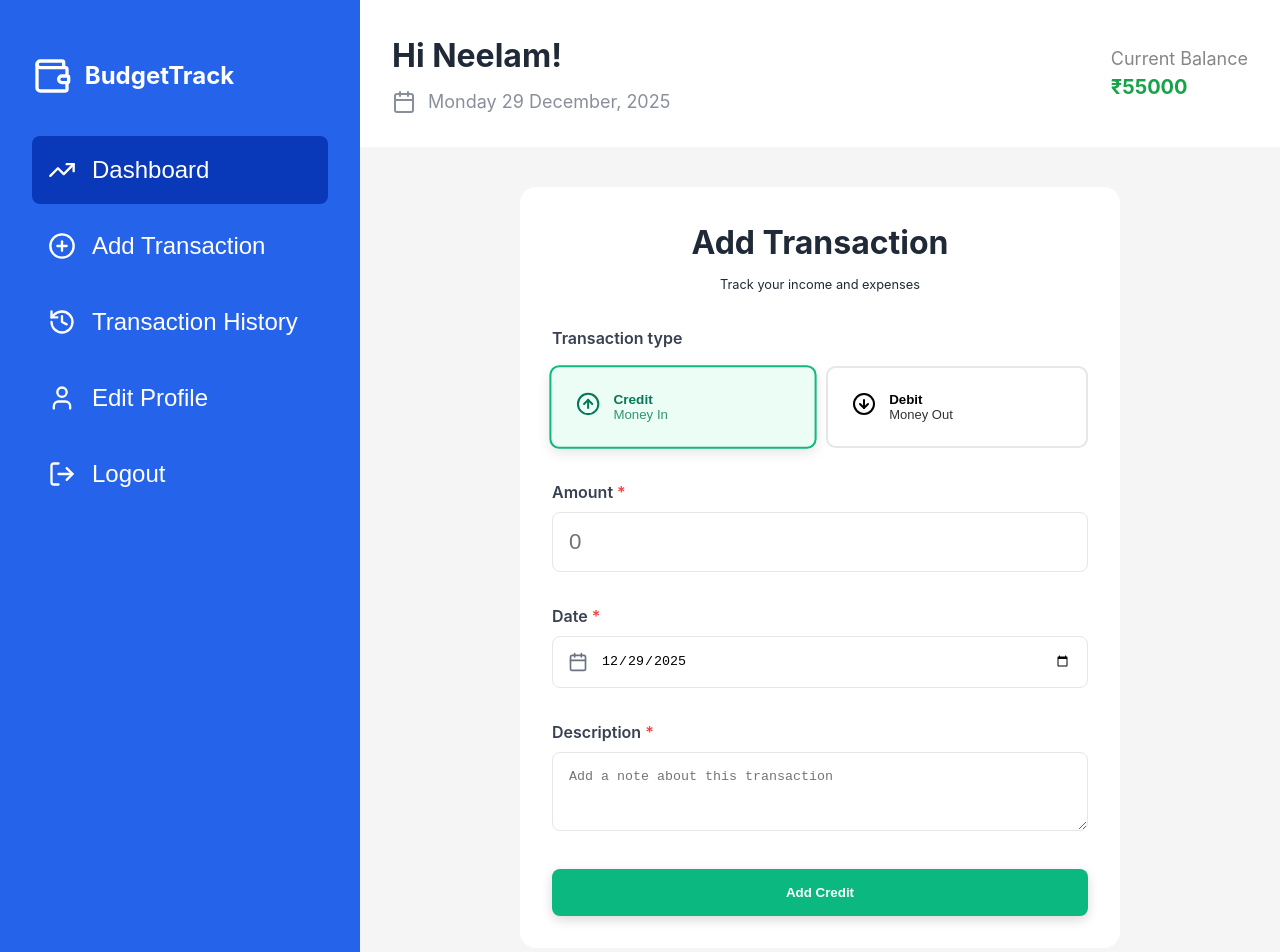
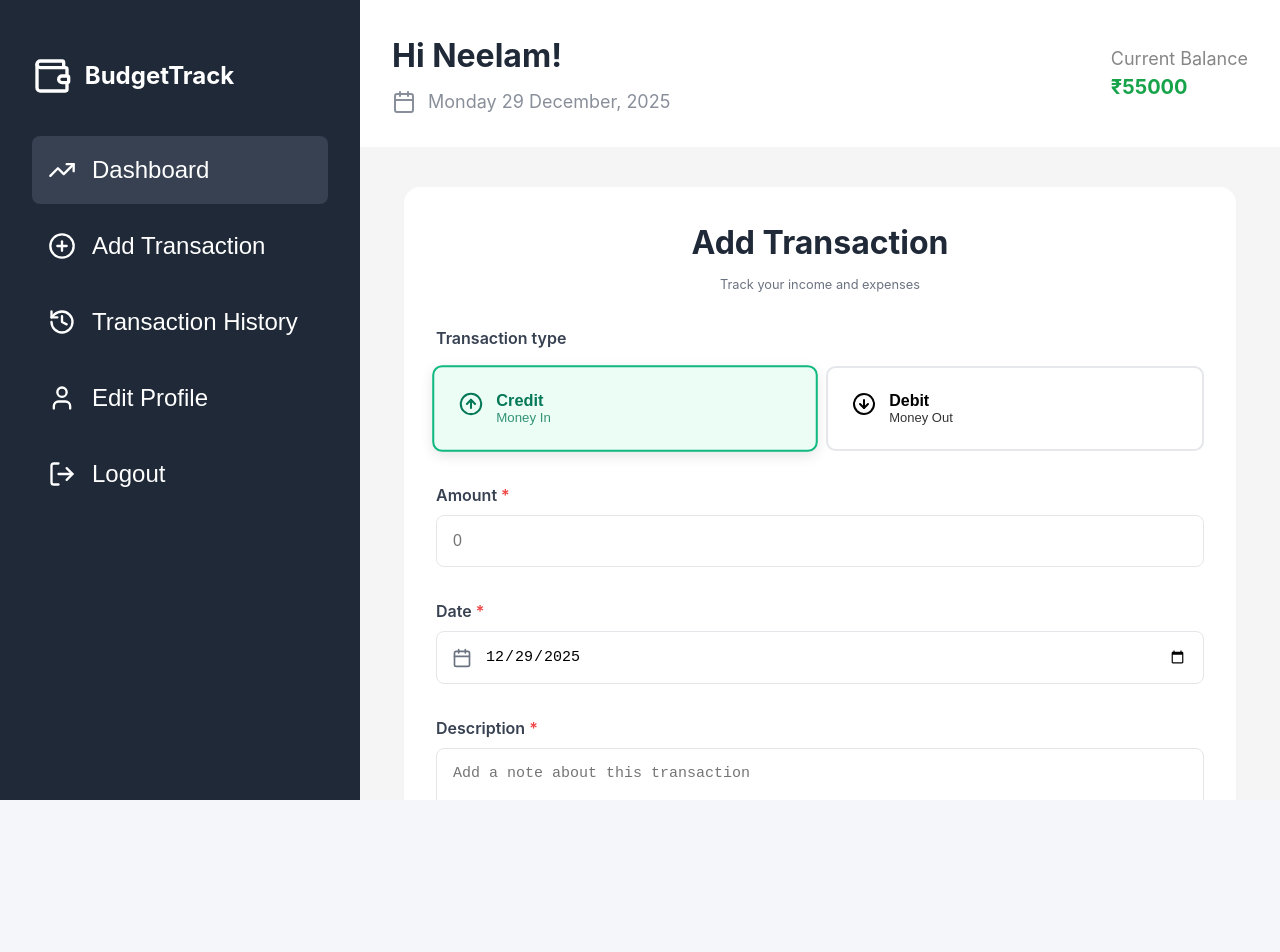
Before and after one commit to bishtneelam/Personal-Finance-Dashboard, a React (Vite) app: page /add-transaction in a window 1280 px wide. Shown: the top 952 px of the page. After the commit the page ends 800 px from the top, so only its background shows below. Built offline with nearby package versions, Linux system fonts and the light colour scheme.

Commit message:
Add Transaction Page modal added, Toast message sent and form validation

```diff
--- a/src/features/addTransaction/AddTransaction.jsx
+++ b/src/features/addTransaction/AddTransaction.jsx
@@ -1,3 +1,5 @@
+import { CheckCircle } from "lucide-react";
+import { CATEGORIES } from "../../data/categories";
 import { useAddTransactionController } from "./hooks/useAddTransactionController";
 import styles from "./styles/AddTransaction.module.css";
 import { CategorySelector } from "./ui/CategorySelector";
@@ -7,12 +9,19 @@ import { TransactionTypeSelector } from "./ui/TransactionTypeSelector";
 export default function AddTransaction() {
   const {
     transactionType,
+    isCategoryModalOpen,
+    transaction,
     selectedCategory,
-    transaction,
+    isFormValid,
+    showToast,
+    setSelectedCategory,
     setTransactionType,
-    setSelectedCategory,
     updateTransaction,
+    onOpen,
+    onClose,
+    handleSubmit,
   } = useAddTransactionController();
+  console.log(selectedCategory)
   return (
     <div className={styles.container}>
       <div className={styles.card}>
@@ -29,11 +38,39 @@ export default function AddTransaction() {
         {/* Category Selection */}
         {transactionType === "debit" && (
           <section className={styles.section}>
-            <CategorySelector
-              selectedCategory={selectedCategory}
-              setSelectedCategory={setSelectedCategory}
-            />
+            <label className={styles.sectionLabel}>
+              Category <span className={styles.required}>*</span>
+            </label>
+
+            <button
+              type="button"
+              className={styles.categoryField}
+              onClick={onOpen}
+            >
+              <span>
+                {selectedCategory && !isCategoryModalOpen
+                  ? CATEGORIES[selectedCategory].name
+                  : "Select category"}
+              </span>
+              <span className={styles.chevron}>›</span>
+            </button>
           </section>
+        )}
+        {isCategoryModalOpen && (
+          <div className={styles.modalOverlay}>
+            <div className={styles.modalContent}>
+              <h3 className={styles.modalTitle}>Select Category</h3>
+
+              <CategorySelector
+                selectedCategory={selectedCategory}
+                setSelectedCategory={setSelectedCategory}
+              />
+
+              <button className={styles.modalClose} onClick={onClose}>
+                Done
+              </button>
+            </div>
+          </div>
         )}
 
         <section className={styles.section}>
@@ -48,11 +85,21 @@ export default function AddTransaction() {
           type="submit"
           className={`${styles.submitCta} ${
             transactionType === "credit" ? styles.creditCta : styles.debitCta
-          }`}
-          onClick={{}}
+          } ${!isFormValid ? styles.disabledCta : ""}`}
+          onClick={handleSubmit}
+          disabled={!isFormValid}
         >
           {`Add ${transactionType === "credit" ? "Credit" : "Debit"}`}
         </button>
+
+        {showToast && (
+          <div className={styles.toastContainer}>
+            <div className={styles.toastIcon}>
+              <CheckCircle size={18} />
+            </div>
+            <span>Transaction added successfully.</span>
+          </div>
+        )}
       </div>
     </div>
   );
--- a/src/features/addTransaction/hooks/useAddTransactionController.js
+++ b/src/features/addTransaction/hooks/useAddTransactionController.js
@@ -1,25 +1,50 @@
 import React, { useState } from 'react';
 export const useAddTransactionController = () => {
     const [transactionType, setTransactionType] = useState("credit");
+    const [isCategoryModalOpen, setCategoryModalOpen] = useState(false);
     const [selectedCategory, setSelectedCategory] = useState();
+    const [showToast, setShowToast] = useState(false);
     const [transaction, setTransaction] = useState({
         amount: "",
-        date: new Date().toISOString().split('T')[0],
+        date: new Date().toLocaleDateString("en-CA", {
+            timeZone: "Asia/Kolkata",
+        }),
         description: "",
     })
+    const isAmountValid = transaction.amount && Number(transaction.amount) > 0;
+    const isDateValid = !!transaction.date;
+    const isDescriptionValid = transaction.description.trim().length > 0;
+    const isCategoryValid = transactionType === "credit" || !!selectedCategory;
+
+    const isFormValid = isAmountValid && isDateValid && isDescriptionValid && isCategoryValid;
 
     const updateTransaction = (key, value) => {
         setTransaction(prev => ({
-                ...prev,
-                [key]: value
-            }))
+            ...prev,
+            [key]: value
+        }))
     }
+    const onOpen = () => setCategoryModalOpen(true);
+    const onClose = () => setCategoryModalOpen(false);
+
+    const handleSubmit = () => {
+        setShowToast(true);
+        setTimeout(()=>{
+            setShowToast(false);
+        },3000)
+    };
     return {
         transactionType,
+        isCategoryModalOpen,
+        transaction,
         selectedCategory,
-        transaction,
+        isFormValid,
+        showToast,
+        setSelectedCategory,
         setTransactionType,
-        setSelectedCategory,
         updateTransaction,
+        onOpen,
+        onClose,
+        handleSubmit,
     }
 }
--- a/src/features/addTransaction/styles/AddTransaction.module.css
+++ b/src/features/addTransaction/styles/AddTransaction.module.css
@@ -5,7 +5,7 @@
     padding: 2.5rem 1.5rem;
 }
 .card {
-    max-width: 600px;
+    max-width: 52rem;
     width: 100%;
     border-radius: 1rem;
     background-color: #fff;
@@ -19,7 +19,7 @@
 }
 .subtitle {
     text-align: center;
-    color: '#6b7280';
+    color: #6b7280;
     font-size: .8rem;
     margin-bottom: 2rem;
 }
@@ -47,7 +47,7 @@
     background-color: #fff;
     cursor: pointer;
     transition: all 0.2s ease;
-    font-size: '16px';
+    font-size: 16px;
 }
 .typeContainer {
     display: flex;
@@ -143,12 +143,13 @@
     padding: 1rem;
     border-radius: .5rem;
     border: 1px solid #e5e6ea;
+    font-size: 15px;
 }
 .date {
     padding-left: 48px;
 }
 .amountInput {
-    font-size: 1.4rem;
+    font-size: 1rem;
 }
 .descriptionInput{
     font-size: .9rem;
@@ -175,7 +176,7 @@
 
 @media (min-width: 768px) {
     .categoryGrid {
-        grid-template-columns: repeat(2, auto)
+        grid-template-columns: repeat(2, 1fr)
     }
     .header {
         font-size: 32px;
@@ -188,3 +189,108 @@
         padding: 1rem;
     }
 }
+.modalOverlay {
+  position: absolute;
+  inset: 0;
+  background: rgba(0, 0, 0, 0.4);
+  display: flex;
+  justify-content: center;
+  align-items: center;
+  z-index: 1000;
+}
+.modalContent {
+  background: #fff;
+  width: 100%;
+  max-width: 520px;
+  max-height: 80vh;
+  border-radius: 1rem;
+  padding: 1.5rem;
+  overflow-y: auto; /* ONLY modal scrolls */
+}
+.modalTitle {
+  text-align: center;
+  margin-bottom: 1.5rem;
+}
+.categoryField {
+  width: 100%;
+  padding: 1rem;
+  border-radius: .6rem;
+  border: 1px solid #e5e7eb;
+  background-color: #f9fafb;
+  display: flex;
+  justify-content: space-between;
+  align-items: center;
+  cursor: pointer;
+}
+
+.categoryField:hover {
+  background-color: #f3f4f6;
+}
+
+.chevron {
+  font-size: 1.5rem;
+  color: #9ca3af;
+}
+.modalClose {
+  margin-top: 1.5rem;
+  width: 100%;
+  padding: 0.9rem 1rem;
+  border-radius: 0.6rem;
+  background-color: #f3f4f6;
+  color: #111827;
+  border: 1px solid #e5e7eb;
+  font-size: 1rem;
+  font-weight: 600;
+  cursor: pointer;
+  transition: background-color 0.2s ease, transform 0.1s ease;
+}
+
+.modalClose:hover {
+  background-color: #d5d7dc;
+}
+
+.modalClose:active {
+  transform: scale(0.98);
+}
+
+.modalClose:focus-visible {
+  outline: none;
+  box-shadow: 0 0 0 2px rgba(37, 99, 235, 0.3);
+}
+.disabledCta {
+    cursor: not-allowed;
+    opacity: .5;
+    box-shadow: none;
+}
+.toastContainer {
+    position: absolute;
+    top: 1rem;
+    right: 1rem;
+    background-color: #47ae6a;
+    color: #fff;
+    padding: 1rem .75rem;
+    border-radius: 0.5rem;
+    animation: toastIn 0.2s ease-out;
+    display: flex;
+    justify-content: center;
+    align-items: center;
+    gap: .5rem;
+    font-weight: 600;
+}
+
+@keyframes toastIn {
+  from {
+    transform: translateY(-8px);
+    opacity: 0;
+  }
+  to {
+    transform: translateY(0);
+    opacity: 1;
+  }
+}
+.toastIcon {
+    color: #fff;
+    display: flex;
+    justify-content: center;
+    align-items: center;
+}
--- a/src/features/addTransaction/ui/TransactionForm.jsx
+++ b/src/features/addTransaction/ui/TransactionForm.jsx
@@ -4,23 +4,20 @@ export function TransactionForm({ transaction, updateTransaction }) {
   return (
     <div className={styles.formContainer}>
       <section className={styles.section}>
-        <label className={styles.formLabel} for="amount">
+        <label className={styles.formLabel} htmlFor="amount">
           Amount <span className={styles.required}>*</span>
         </label>
         <input
           id={"amount"}
-          type="number"
           placeholder="0"
-          step={1}
-          min={0}
           value={transaction.amount}
-          onChange={(e) => updateTransaction("amount", e.target.value)}
+          onChange={(e) => updateTransaction("amount", e.target.value.replace(/\D/g,""))}
           className={`${styles.formInput} ${styles.amountInput}`}
         />
       </section>
 
       <section className={styles.section}>
-        <label className={styles.formLabel} for="date">
+        <label className={styles.formLabel} htmlFor="date">
           Date <span className={styles.required}>*</span>
         </label>
         <div className={styles.dateInputWrapper}>
@@ -36,11 +33,11 @@ export function TransactionForm({ transaction, updateTransaction }) {
       </section>
 
       <section className={styles.section}>
-        <label className={styles.formLabel} for="desc">
+        <label className={styles.formLabel} htmlFor="desc">
           Description <span className={styles.required}>*</span>
         </label>
         <textarea
-          value={transaction.desciption}
+          value={transaction.description}
           placeholder="Add a note about this transaction"
           rows="3"
           onChange={(e) => updateTransaction("description", e.target.value)}
--- a/src/features/dashboard/styles/FinanceDashboard.module.css
+++ b/src/features/dashboard/styles/FinanceDashboard.module.css
@@ -3,9 +3,10 @@
     grid-template-columns: 360px 1fr;
     height: 100vh;
     background-color: #f5f5f5;
+    overflow: hidden;
 }
 .sidebar {
-    background-color: #2563eb;
+    background-color: #1f2937;
     color: #fff;
     padding: 1rem;
 }
@@ -13,9 +14,12 @@
     display: flex;
     flex-direction: column;
     background-color: #f5f5f5;
+    overflow: hidden;
 }
 .pageContent {
     flex: 1;
+    overflow-y: auto;
+    position: relative;
 }
 
 /* Header Style */
@@ -98,8 +102,8 @@
     width: 28px
 }
 .active {
-  background-color: #0938b8;
+  background-color: #374151;
 }
 .sidebarButton:hover {
-  background-color: #0938b8;
+  background-color: #374151;
 }
```
